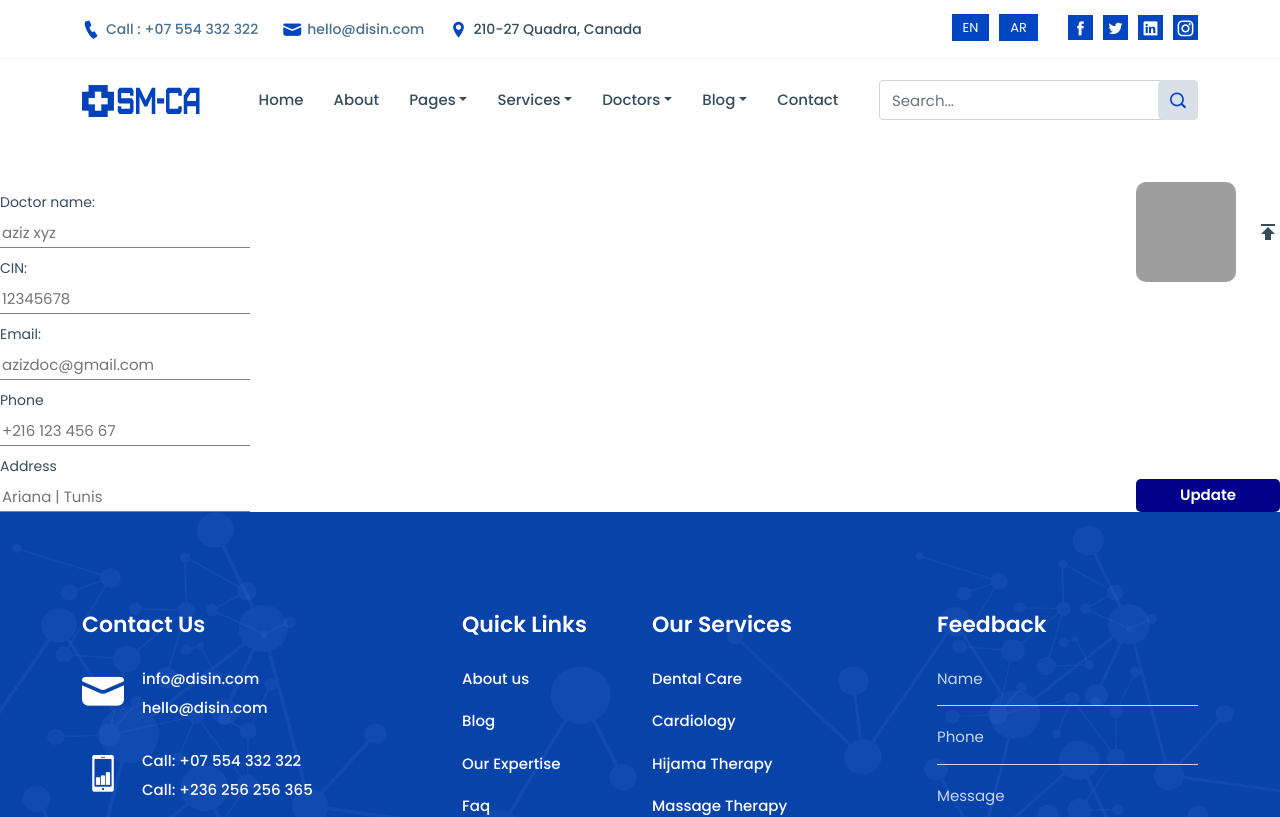
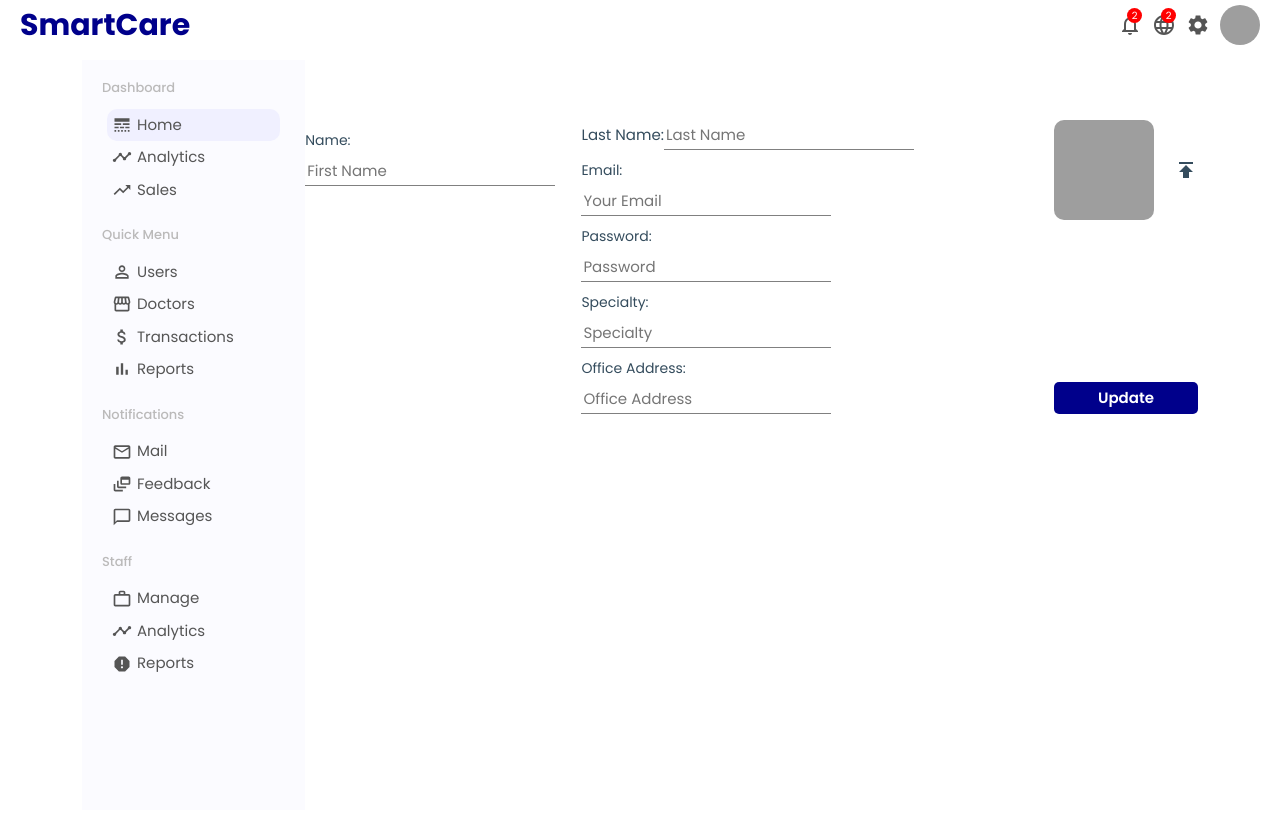
Before and after one commit to Symbiose-esprit/Smart-Care-Front, a Next.js app: page /Admin/newDoctor/NewDoctor in a window 1280 px wide. Shown: the top 817 px of the page. Built offline with nearby package versions, Linux system fonts and the light colour scheme; grey boxes are pictures that could not be loaded.

Commit message:
Admin Crud

```diff
--- a/src/components/Admin/sidebar/Sidebar.jsx
+++ b/src/components/Admin/sidebar/Sidebar.jsx
@@ -63,7 +63,7 @@
           <h3 className="sidebarTitle">Quick Menu</h3>
           <ul className="sidebarList">
             <Link
-              href="/Admin/user/User"
+              href="/Admin/userList/UserList"
               className="link"
               activeClassName="active"
             >
--- /dev/null
+++ b/src/components/features/User/AdminSlice.js
@@ -0,0 +1,115 @@
+import { createAsyncThunk, createSlice } from "@reduxjs/toolkit";
+
+export const CreateDoctor = createAsyncThunk(
+  "/Admin/newDoctor/NewDoctor",
+  async (
+    {
+      name,
+      lastname,
+      email,
+      password,
+      specialty,
+      office_address,
+      office_number,
+      doctorate,
+      consult_price,
+      coords,
+      appointments,
+    },
+    thunkAPI
+  ) => {
+    try {
+      const response = await fetch("http://127.0.0.1:8000/api/v1/doctors", {
+        method: "POST",
+        headers: {
+          Accept: "application/json",
+          "Content-Type": "application/json",
+        },
+        body: JSON.stringify({
+          name,
+          lastname,
+          email,
+          password,
+          specialty,
+          office_address,
+          office_number,
+          doctorate,
+          consult_price,
+          coords,
+          appointments,
+        }),
+      });
+      let data = await response.json();
+      console.log("data", data, response.status);
+
+      if (response.status === 200) {
+        return { ...data };
+      } else {
+        return thunkAPI.rejectWithValue(data);
+      }
+    } catch (e) {
+      console.log("Error", e.response.data);
+      return thunkAPI.rejectWithValue(e.response.data);
+    }
+  }
+);
+export const ListDoctors = createAsyncThunk(
+  "user/userList",
+  async ( thunkAPI) => {
+    try {
+      const response = await fetch("http://127.0.0.1:8000/api/v1/doctors", {
+        method: "GET",
+        headers: {
+          Accept: "application/json",
+
+          "Content-Type": "application/json",
+        },
+      });
+      let data = await response.json();
+      console.log("data", data, response.status);
+
+      if (response.status === 200) {
+        return { ...data };
+      } else {
+        return thunkAPI.rejectWithValue(data);
+      }
+    } catch (e) {
+      console.log("Error", e.response.data);
+      return thunkAPI.rejectWithValue(e.response.data);
+    }
+  }
+);
+
+export const AdminSlice = createSlice({
+  name: "Doctor",
+  initialState: {
+    name: "",
+    lastname: "",
+    email: "",
+    password: "",
+    specialty: "",
+    office_address: "",
+    office_number: "",
+    doctorate: "",
+    consult_price: "",
+    coords: "",
+    appointments: "",
+  },
+  reducers: {
+    CreateDoctor(state, action) {
+      state.Doctor = action.payload;
+    },
+  },
+  extraReducers: {
+    [CreateDoctor.fulfilled]: (state, { payload }) => {
+      console.log("payload", payload);
+      state.name = payload.name;
+    },
+    [ListDoctors.fulfilled]: (state, { payload }) => {
+      console.log("payload", payload);
+      state.name = payload.name;
+    },
+  },
+});
+
+export const DoctorSelector = (state) => state.doc;
--- a/src/pages/Admin/doctor/Doctor.jsx
+++ b/src/pages/Admin/doctor/Doctor.jsx
@@ -12,7 +12,7 @@
           className="link"
           activeClassName="active"
         >
-          <button className="doctorAddButton">Create</button>
+          <button  className="doctorAddButton">Create</button>
         </Link>
       </div>
 
--- a/src/pages/Admin/newDoctor/NewDoctor.jsx
+++ b/src/pages/Admin/newDoctor/NewDoctor.jsx
@@ -1,39 +1,116 @@
 import { Publish } from "@material-ui/icons";
+import { useForm } from "react-hook-form";
+import { useDispatch } from "react-redux";
+import { CreateDoctor } from "../../../components/features/User/AdminSlice";
 
 export default function NewDoctor() {
+  const dispatch = useDispatch();
+  const onSubmit = (data) => {
+    console.log(data);
+    dispatch(CreateDoctor(data));
+  };
+
+  const { register, errors, handleSubmit } = useForm();
   return (
     <div className="newDoctor">
-      <form className="doctorUpdateForm">
+      <form
+        className="doctorUpdateForm"
+        onSubmit={handleSubmit(onSubmit)}
+        method="POST"
+      >
         <div className="doctorUpdateLeft">
           <div className="doctorUpdateItem">
-            <label>Doctor name: </label>
+          <label>Name: </label>
             <input
               type="text"
-              placeholder="aziz xyz"
+              name="name"
+              className="doctorUpdateInput"
+              placeholder="First Name"
+              {...register("name")}
+            />
+          </div>
+        </div>
+        <div className="col-lg-6">
+          <div className="form-group">
+          <label>Last Name: </label>
+            <input
+              type="text"
+              name="lastname"
+              className="doctorUpdateInput"
+              placeholder="Last Name"
+              {...register("lastname")}
+            />
+          </div>
+          <div className="doctorUpdateItem">
+          <label>Email: </label>
+            <input
+              type="email"
+              name="email"
+              className="doctorUpdateInput"
+              placeholder="Your Email"
+              {...register("email")}
+            />
+          </div>
+
+          <div className="doctorUpdateItem">
+          <label>Password: </label>
+            <input
+              type="password"
+              name="password"
+              className="doctorUpdateInput"
+              placeholder="Password"
+              {...register("password")}
+
+            />
+          </div>
+
+          <div className="doctorUpdateItem">
+            <label>Specialty: </label>
+            <input
+              type="text"
+              placeholder="Specialty"
+              {...register("specialty")}
               className="doctorUpdateInput"
             />
           </div>
           <div className="doctorUpdateItem">
-            <label>CIN:</label>
+            <label>Office Address:</label>
             <input
               type="text"
-              placeholder="12345678"
+              placeholder="Office Address"
+              {...register("office_address")}
+              className="doctorUpdateInput"
+            />
+          </div>
+          {/* <div className="doctorUpdateItem">
+            <label>Login:</label>
+            <input
+              type="text"
+              placeholder="Login" {...register("login")} onInput={({ target }) => setLogin(target.value)}
               className="doctorUpdateInput"
             />
           </div>
           <div className="doctorUpdateItem">
-            <label>Email:</label>
+            <label>Password</label>
             <input
               type="text"
-              placeholder="azizdoc@gmail.com"
+              placeholder="Password" {...register("name")} onInput={({ target }) => setPassword(target.value)}
               className="doctorUpdateInput"
             />
           </div>
           <div className="doctorUpdateItem">
-            <label>Phone</label>
+            <label>Email</label>
             <input
               type="text"
-              placeholder="+216 123 456 67"
+              placeholder="Email" {...register("name")} onInput={({ target }) => setEmail(target.value)}
+              className="doctorUpdateInput"
+            />
+          </div>
+          <div className="doctorUpdateItem">
+            <label>Sex</label>
+            <input
+              type="text"
+              placeholder="Sex" {...register("sex")} onInput={({ target }) => setSex(target.value)}
               className="doctorUpdateInput"
             />
           </div>
@@ -41,10 +118,10 @@
             <label>Address</label>
             <input
               type="text"
-              placeholder="Ariana | Tunis"
+              placeholder="Address" {...register("address")} onInput={({ target }) => setAddress(target.value)}
               className="doctorUpdateInput"
             />
-          </div>
+          </div> */}
         </div>
         <div className="doctorUpdateRight">
           <div className="doctorUpdateUpload">
--- a/src/pages/_app.js
+++ b/src/pages/_app.js
@@ -69,21 +69,23 @@
   }, [])
   return (
 
-    // <>
-    //     {admin ?
-    //         <>
-    //             {/* presistant component between page ( admin ) */}
-    //             <Topbar />
-    //             <div className="container" id="admin">
-    //                 <Sidebar />
+    <>
+        {admin ?
+            <>
+                {/* presistant component between page ( admin ) */}
+                <Provider store={store}>
+                <Topbar />
+                <div className="container" id="admin">
+                    <Sidebar />
 
-    //                 {/* component replaced by each page on render  */}
-    //                 <Component {...pageProps} />
+                    {/* component replaced by each page on render  */}
+                    <Component {...pageProps} />
 
-    //             </div>
-    //         </>
+                </div>
+                </Provider>
+            </>
 
-    //         :
+            :
     <>
       <Provider store={store}>
         <Layout>
@@ -101,9 +103,9 @@
         </Layout>
       </Provider>
     </>
-    //     }
+        }
 
-    // </>
+    </>
   )
 }
 
```
Also changed, not shown: src/pages/Admin/doctorList/DoctorList.jsx (+9 -1 lines).
